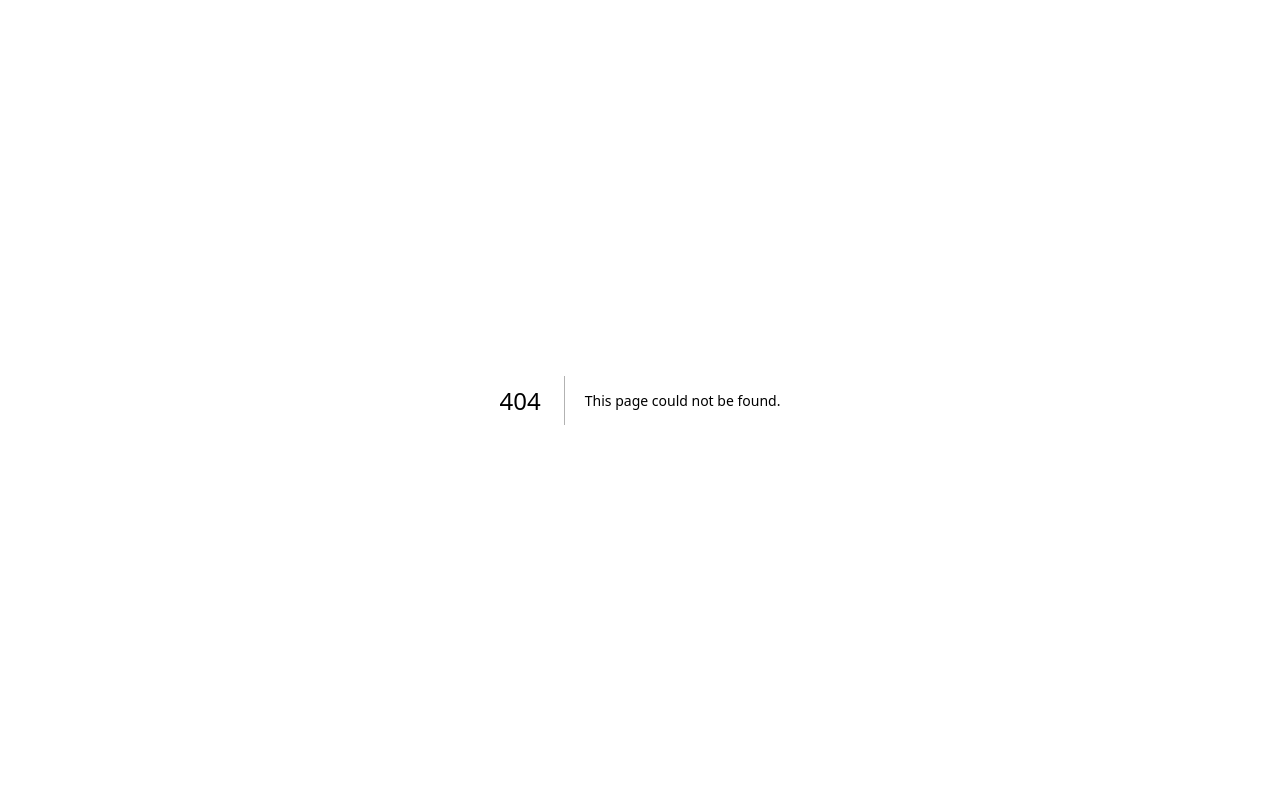
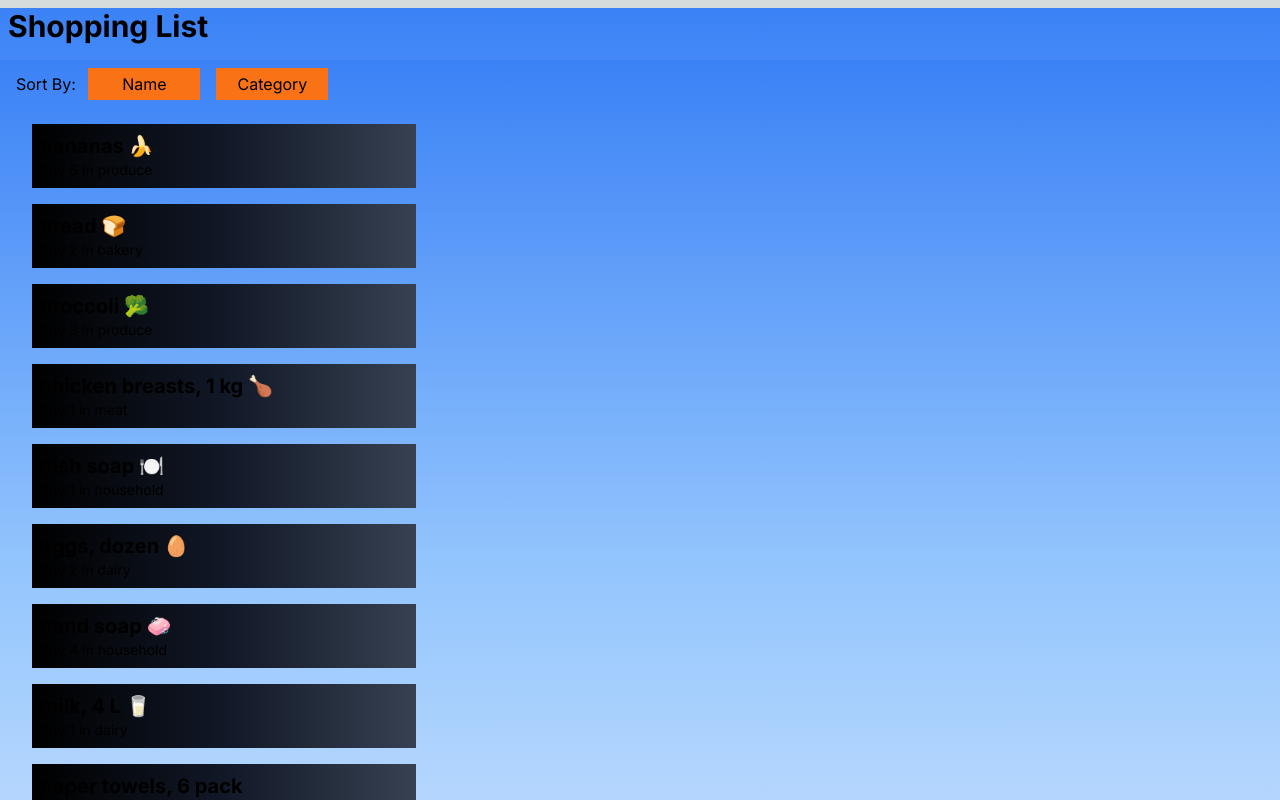
Before and after one commit to aceytok/cprg306-assignments, a Next.js app: page /week5 in a window 1280 px wide. Before the commit this address had no page. Shown: the top 800 px of the page. Built offline with nearby package versions, Linux system fonts and the light colour scheme.

Commit message:
added week4 and week5 assignments

```diff
--- a/app/page.js
+++ b/app/page.js
@@ -12,6 +12,8 @@
         <ul>
           <li><Link href="/week2">Week 2</Link></li>
           <li><Link href="/week3">Week 3</Link></li>
+          <li><Link href="/week4">Week 4</Link></li>
+          <li><Link href="/week5">Week 5</Link></li>
         </ul>
       </div>
     </main>
--- /dev/null
+++ b/app/week4/new-item.js
@@ -0,0 +1,55 @@
+"use client";
+
+import { useState } from "react";
+
+export default function NewItem() {
+
+    const [name, setName] = useState("");
+    const [quantity, setQuantity] = useState(1);
+    const [category, setCategory] = useState("produce");
+
+    function handleSubmit(event) {
+        event.preventDefault();
+        console.log("name:", name);
+        console.log("quantity:", quantity);
+        console.log("category:", category);
+
+        alert("Added item: " + name + ", quantity: " + quantity + ", category: " + category);
+
+        setName("");
+        setQuantity(1);
+        setCategory("produce");
+    }
+
+    return (
+        <main class="flex justify-center w-full">
+            <form class="p-2 m-4 bg-slate-900 text-black max-w-sm w-full" onSubmit={handleSubmit}>
+                <div class="mb-2">
+                    <input placeholder="Item name" required class="w-full mt-1 border-2 border-gray-300 p-2 rounded-lg font-sans" type="text" value={name}
+                    onChange={event => setName(event.target.value)} />
+                </div>
+                <div class="flex justify-between">
+                    <input min="1" max="99" required class="w-20 ml-1 border-2 border-gray-300 p-2 rounded-lg font-sans" type="number" value={quantity}
+                    onChange={event => setQuantity(event.target.value)} />
+
+                    <select class="ml-1 border-2 border-gray-300 p-2 rounded-lg font-sans" value={category} onChange={event => setCategory(event.target.value)}>
+                        <option value="produce">Produce</option>
+                        <option value="dairy">Dairy</option>
+                        <option value="bakery">Bakery</option>
+                        <option value="meat">Meat</option>
+                        <option value="frozen foods">Frozen Foods</option>
+                        <option value="canned goods">Canned Goods</option>
+                        <option value="dry goods">Dry Goods</option>
+                        <option value="beverages">Beverages</option>
+                        <option value="snacks">Snacks</option>
+                        <option value="household">Household</option>
+                        <option value="other">Other</option>
+                    </select>
+                </div>
+            <button type="submit" class="w-full mt-4 py-2 px-4 bg-blue-500 text-white font-semibold rounded-lg shadow-md hover:bg-blue-700 focus:outline-none focus:ring-2 focus:ring-blue-400 focus:ring-opacity-75" onClick={handleSubmit}>+</button>
+            </form>
+
+
+        </main>
+    )
+}
--- /dev/null
+++ b/app/week4/page.js
@@ -0,0 +1,10 @@
+"use client";
+import NewItem from "./new-item.js";
+
+export default function Page() {
+    return (
+        <main class="flex justify-center w-full bg-gradient-to-t from-blue-100 via-blue-300 to-blue-500">
+            <NewItem />
+        </main>
+    )
+}
--- /dev/null
+++ b/app/week5/item-list.js
@@ -0,0 +1,49 @@
+"use client";
+import Item from './item.js';
+import { useState } from 'react';
+import items from './items.json';
+
+export default function ItemList(){
+
+  const [sortBy, setSortBy] = useState("name");
+  let sortedItems = [...items];
+
+  if (sortBy === "name") {
+    sortedItems.sort((a, b) => a.name.localeCompare(b.name));
+  }
+  else if (sortBy === "category") {
+    sortedItems.sort((a, b) => a.category.localeCompare(b.category));
+  }
+  /*else if (sortBy === "groupedCategory") {
+    const groupedItems = sortedItems.reduce((acc, item) => {
+      const category = item.category.toLowerCase();
+      acc[category] = acc[category] || [];
+      acc[category].push(item);
+      return acc;
+    }, {});
+
+    sortedItems = Object.keys(groupedItems).map(category => {
+      return { category, items: groupedItems[category] };
+    });
+
+    sortedItems.sort((a, b) => a.category.localeCompare(b.category));
+  } */
+
+
+    return (
+      <main className="bg-gradient-to-t from-blue-100 via-blue-300 to-blue-500">
+        <div class="m-4">
+          <div>
+            <label htmlFor="sort">Sort By: </label>
+            <button class="bg-orange-500 p-1 m-2 w-28" onClick = {() => setSortBy('name')}>Name</button>
+            <button class="bg-orange-500 p-1 m-2 w-28" onClick = {() => setSortBy('category')}>Category</button>
+          </div>
+            <ul>
+            {sortedItems.map((item, index) => (
+                    <Item key={index} name={item.name} quantity={item.quantity} category={item.category} />
+              ))}
+            </ul>
+        </div>
+      </main>
+    );
+}
--- /dev/null
+++ b/app/week5/item.js
@@ -0,0 +1,12 @@
+export default function Item({name, quantity, category}) {
+    return (
+      <ul>
+        <li class="p-2 m-4 bg-gradient-to-l from-gray-700 via-gray-900 to-black max-w-sm">
+          <h3 class="text-xl font-bold">{name}</h3>
+          <p class="text-sm">Buy {quantity} in {category}</p>
+        </li>
+      </ul>
+
+
+    )
+  }
--- /dev/null
+++ b/app/week5/items.json
@@ -0,0 +1,74 @@
+[
+    {
+      "id": "1h2GJKH12gkHG31h1H",
+      "name": "milk, 4 L 🥛",
+      "quantity": 1,
+      "category": "dairy"
+    },
+    {
+      "id": "2KJH3k2j3H1k2J3K1H",
+      "name": "bread 🍞",
+      "quantity": 2,
+      "category": "bakery"
+    },
+    {
+      "id": "3h2KJH3k2j3H1k2J3",
+      "name": "eggs, dozen 🥚",
+      "quantity": 2,
+      "category": "dairy"
+    },
+    {
+      "id": "4k2J3K1H2GJKH12gk",
+      "name": "bananas 🍌",
+      "quantity": 6,
+      "category": "produce"
+    },
+    {
+      "id": "5H1h1H2KJH3k2j3H",
+      "name": "broccoli 🥦",
+      "quantity": 3,
+      "category": "produce"
+    },
+    {
+      "id": "6H1k2J3K1H2GJKH1",
+      "name": "chicken breasts, 1 kg 🍗",
+      "quantity": 1,
+      "category": "meat"
+    },
+    {
+      "id": "7gkHG31h1H2KJH3k",
+      "name": "pasta sauce 🍝",
+      "quantity": 3,
+      "category": "canned goods"
+    },
+    {
+      "id": "8j3H1k2J3K1H2GJK",
+      "name": "spaghetti, 454 g 🍝",
+      "quantity": 2,
+      "category": "dry goods"
+    },
+    {
+      "id": "9H12gkHG31h1H2KJ",
+      "name": "toilet paper, 12 pack 🧻",
+      "quantity": 1,
+      "category": "household"
+    },
+    {
+      "id": "10H3k2j3H1k2J3K1",
+      "name": "paper towels, 6 pack",
+      "quantity": 1,
+      "category": "household"
+    },
+    {
+      "id": "11k2J3K1H2GJKH12",
+      "name": "dish soap 🍽️",
+      "quantity": 1,
+      "category": "household"
+    },
+    {
+      "id": "12GJKH12gkHG31h1",
+      "name": "hand soap 🧼",
+      "quantity": 4,
+      "category": "household"
+    }
+  ]
--- /dev/null
+++ b/app/week5/page.js
@@ -0,0 +1,10 @@
+import ItemList from "./item-list.js";
+
+export default function Page() {
+  return(
+    <main className="bg-gradient-to-t from-blue-100 via-blue-300 to-blue-500">
+      <h1 className="text-3xl font-bold m-2">Shopping List</h1>
+      <ItemList />
+    </main>
+  );
+}
```
